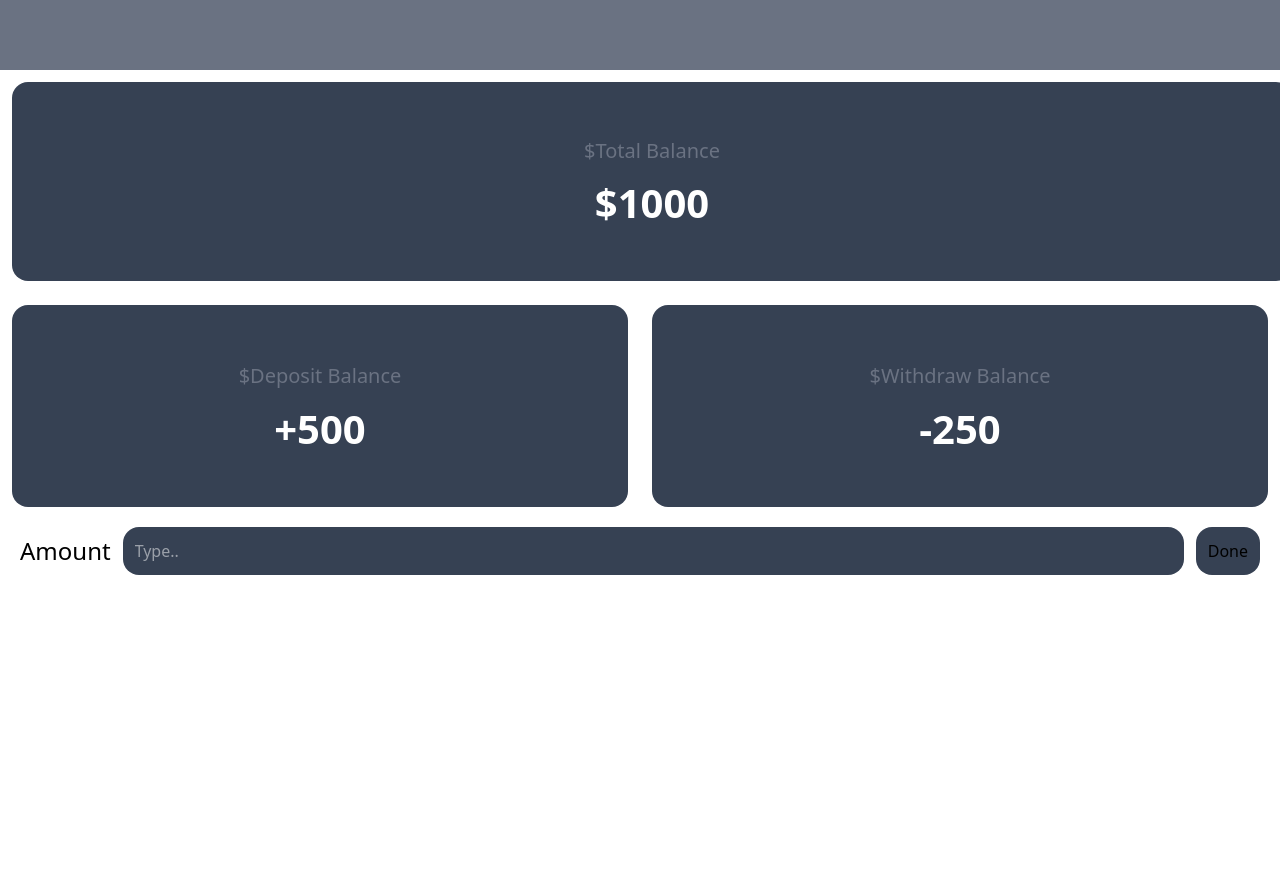
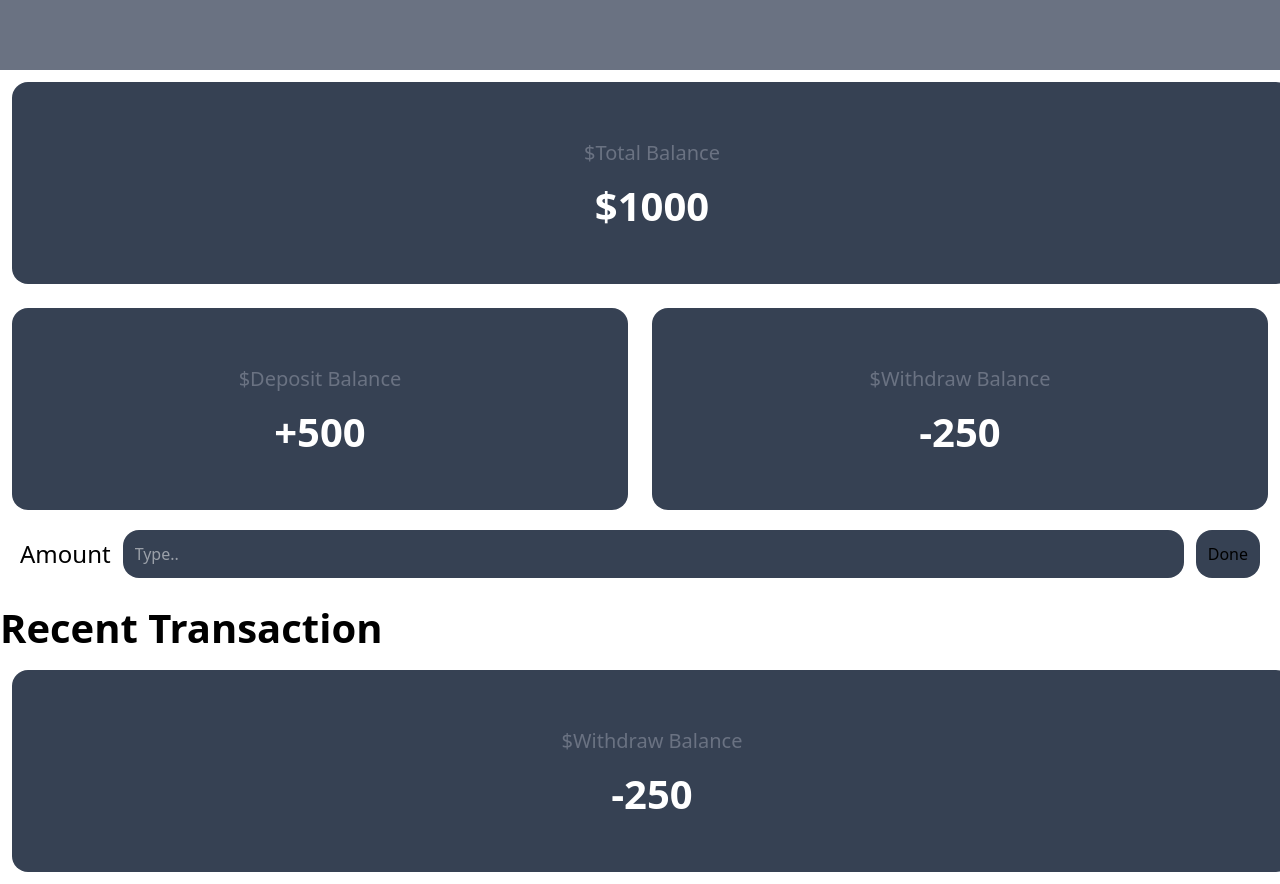
Before and after one commit to codewithfitse/ExpenseTracker, a React (Vite) app in the folder Frontend/: page /Home in a window 1280 px wide. Before the commit the page ends 800 px from the top, so only its background shows below. Built offline with nearby package versions, Linux system fonts and the light colour scheme.

Commit message:
WORKING ON CALUCULATE INPUT

```diff
--- a/Frontend/src/index.css
+++ b/Frontend/src/index.css
@@ -3,8 +3,6 @@
 body {
   width: 100%;
   height: 100%;
-  margin: 0;
-  padding: 0;
   background: #fff;
   color: #000;
 }
@@ -25,12 +23,12 @@ body {
 
 @layer base {
   h1 {
-    @apply text-[40px] font-semibold;
+    @apply text-[30px] lg:text-[40px] font-semibold;
   }
   h2 {
-    @apply !text-[32px] font-semibold;
+    @apply text-[22px] lg:text-[32px] font-semibold;
   }
   p {
-    @apply !text-[20px] py-2 text-gray-500 ;
+    @apply text-[15px] lg:text-[20px] py-2 text-gray-500 ;
   }
 }
--- a/Frontend/src/page/Home.jsx
+++ b/Frontend/src/page/Home.jsx
@@ -37,7 +37,7 @@ export const Home = () => {
         <header className="w-full h-[70px] bg-gray-500"></header>
         <main className="w-full h-full">
           <div className="card m-3">
-            <p className="text-2xl">$Total Balance</p>
+            <p className="">$Total Balance</p>
             <h1 className="">${state.count}</h1>
           </div>
           <div className="flex">
@@ -71,6 +71,17 @@ export const Home = () => {
               Done
             </button>
           </form>
+
+          <h1 className="my-3">Recent Transaction</h1>
+          <div className="">
+            <div
+              className="card m-3 flex"
+              onClick={() => dispatch({ type: "dec" })}
+            >
+              <p className="">$Withdraw Balance</p>
+              <h1 className="">-250</h1>
+            </div>
+          </div>
         </main>
       </div>
     </>
```
